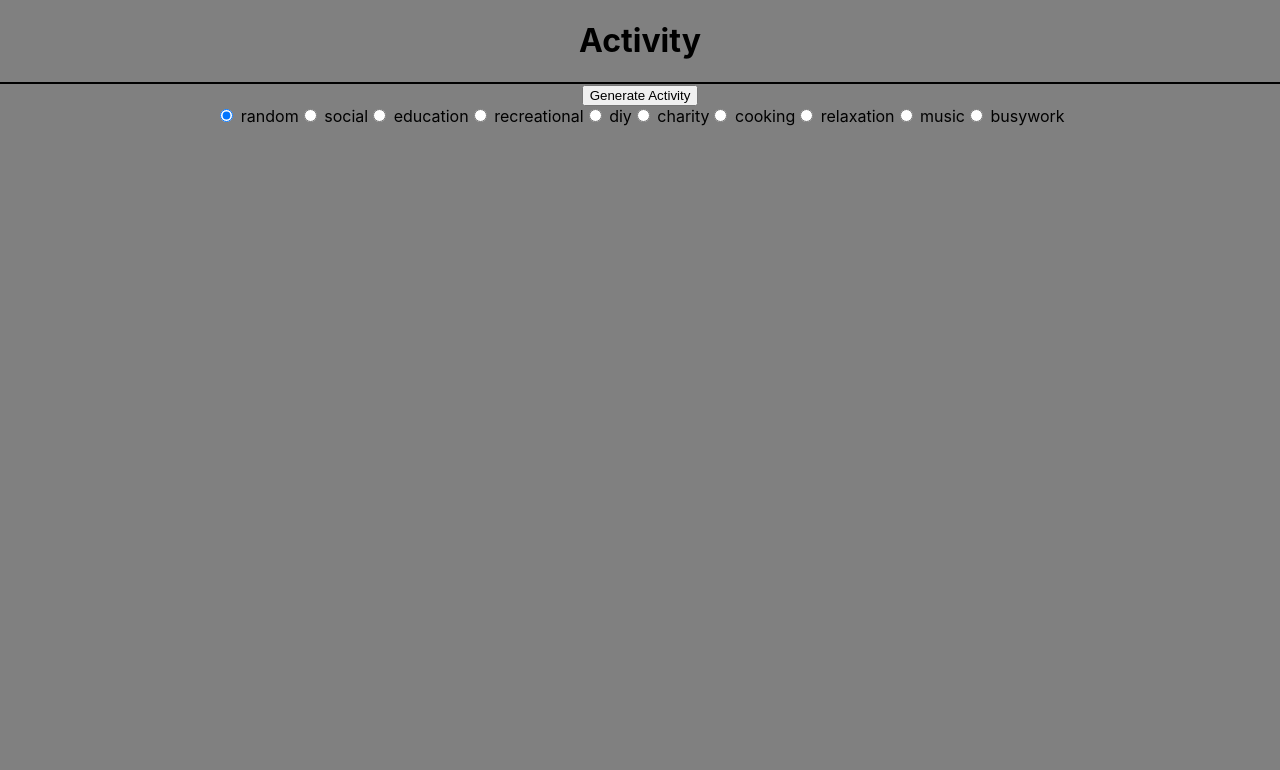
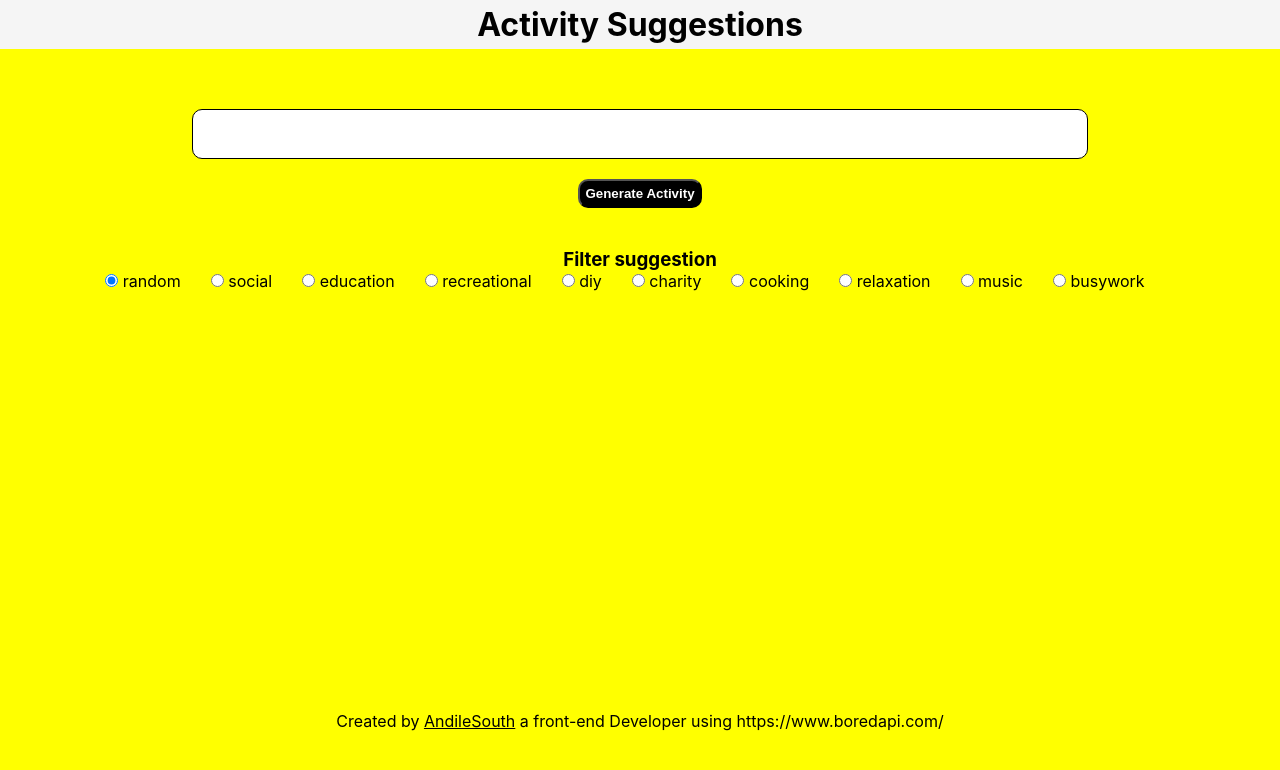
Before and after one commit to AndileSouth/Activity-Suggestion-App, a React (Create React App) app: page / in a window 1280 px wide. Shown: the top 770 px of the page. Built offline with nearby package versions, Linux system fonts and the light colour scheme; no server answers.

Commit message:
Improved UI

```diff
--- a/src/Activity.css
+++ b/src/Activity.css
@@ -1,3 +1,75 @@
+* {
+    margin: 0;
+    padding: 0;
+    box-sizing: border-box;
+}
+.content {
+    display: flex;
+    flex-direction: column;
+    align-items: center;
+    background-color: yellow;
+    height: 100vh;
+    width: 100vw;
+
+
+}
+
+h1 {
+    background-color: whitesmoke;
+    width: 100vw;
+    padding: 5px 0;
+}
+
 .activity-box {
 border: 1px black solid;
+width: 70vw;
+text-align: center;
+min-height: 50px;
+display: grid;
+place-content: center;
+background-color: white;
+margin-top: 60px;
+font-weight:600;
+border-radius: 10px;
+overflow: auto;
 }
+
+button {
+    margin: 20px;
+    color: white;
+    background-color: black;
+    border-radius: 10px;
+    padding: 5px;
+    font-weight: bolder;
+}
+
+.filter {
+    margin: 20px 0;
+}
+
+label{
+    margin-right: 30px;
+}
+
+.creator {
+    padding-top: 50vh;
+    text-decoration-style: underline;
+}
+
+.link {
+    text-decoration: underline;
+
+}
+
+.link:hover {
+    cursor: pointer;
+    color: rgb(255, 72, 0);
+}
+
+button:hover {
+    cursor: pointer;
+}
+
+input:hover {
+    cursor: pointer;
+}
--- a/src/Activity.js
+++ b/src/Activity.js
@@ -71,14 +71,16 @@ async function fetchData(type) {
     return (
       <div className="Activity">
         <div className="content">
+          <h1>Activity Suggestions</h1>
           <div className="activity-box">{
           // 5. the Activity is used in the dom
           activity}</div>
-          <button className='generate' onClick={
+          <button className="generate cursor" onClick={
             //1.1. button invokes function
             generate}>Generate Activity</button>
 
-        <div>
+        <div className='filter'>
+          <h3>Filter suggestion</h3>
           <input type="radio" name='type' value="random"  id='random' checked={selectedType === 'random'}
             onChange={handleTypeChange}/>
           <label htmlFor="random"> random</label>
@@ -121,6 +123,7 @@ async function fetchData(type) {
 
           </div>
 
+          <div className='creator'>Created by <span className='link'>AndileSouth</span> a front-end Developer using https://www.boredapi.com/ </div>
         </div>
       </div>
     );
--- a/src/Home.css
+++ b/src/Home.css
@@ -1,3 +1,5 @@
-body {
-    background-color: gray;
+* {
+    margin: 0;
+    padding: 0;
+    box-sizing: border-box;
 }
--- a/src/Home.js
+++ b/src/Home.js
@@ -7,7 +7,7 @@ function Home() {
     return (
       <div className="">
         <div className="content">
-          <h1>Activity</h1>
+
 
           <Activity/>
 
```
